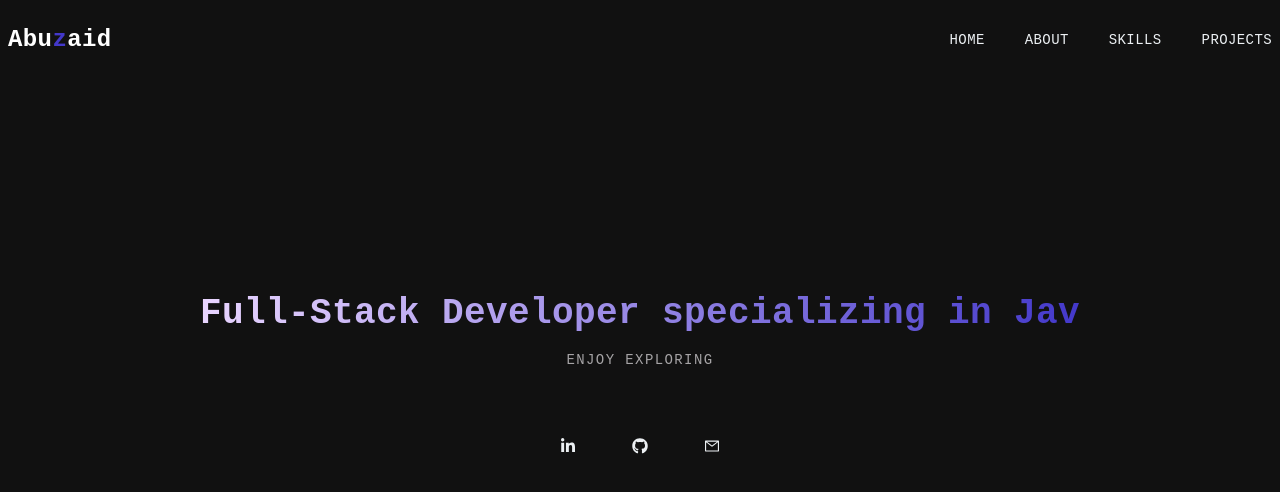
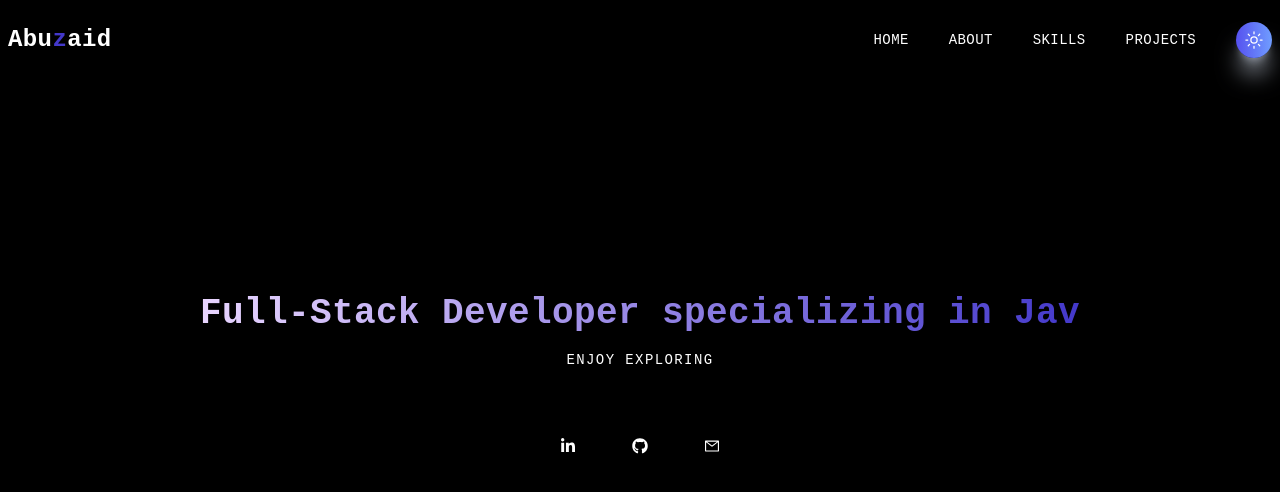
Before and after one commit to Abuzaid911/Abuzaid, a Next.js app: page / in a window 1280 px wide. Shown: the top 492 px of the page. Built offline with nearby package versions, Linux system fonts and the light colour scheme.

Commit message:
navbar updated

```diff
--- /dev/null
+++ b/context/ThemeContext.jsx
@@ -0,0 +1,40 @@
+import React, { createContext, useState, useEffect, useContext } from 'react';
+
+const ThemeContext = createContext();
+
+export const ThemeProvider = ({ children }) => {
+  const [isDarkMode, setIsDarkMode] = useState(true);
+
+  useEffect(() => {
+    // Check if user has a saved preference
+    const savedTheme = localStorage.getItem('theme');
+    if (savedTheme) {
+      setIsDarkMode(savedTheme === 'dark');
+    }
+  }, []);
+
+  useEffect(() => {
+    // Update document class when theme changes
+    if (isDarkMode) {
+      document.documentElement.classList.add('dark');
+      document.documentElement.classList.remove('light');
+      localStorage.setItem('theme', 'dark');
+    } else {
+      document.documentElement.classList.add('light');
+      document.documentElement.classList.remove('dark');
+      localStorage.setItem('theme', 'light');
+    }
+  }, [isDarkMode]);
+
+  const toggleTheme = () => {
+    setIsDarkMode(!isDarkMode);
+  };
+
+  return (
+    <ThemeContext.Provider value={{ isDarkMode, toggleTheme }}>
+      {children}
+    </ThemeContext.Provider>
+  );
+};
+
+export const useTheme = () => useContext(ThemeContext);
--- a/package.json
+++ b/package.json
@@ -13,7 +13,7 @@
     "next": "13.1.2",
     "react": "18.2.0",
     "react-dom": "18.2.0",
-    "react-icons": "^4.7.1"
+    "react-icons": "^4.12.0"
   },
   "devDependencies": {
     "@types/node": "22.13.1",
--- a/pages/Components/About.jsx
+++ b/pages/Components/About.jsx
@@ -30,6 +30,7 @@
 // };
 
 // export default About;
+'use client'
 import React from "react";
 import Image from "next/image";
 import { useTypingEffect } from "../../components/useTypingEffect"; // Import Hook
--- a/pages/Components/Main.jsx
+++ b/pages/Components/Main.jsx
@@ -4,8 +4,11 @@ import React from 'react'
 import { AiOutlineMail } from 'react-icons/ai'
 import { FaGithub, FaLinkedinIn } from 'react-icons/fa'
 import { TypingEffect } from "../../components/Typing-effect";
+import { useTheme } from '../../context/ThemeContext';
 
 const Main = () => {
+    const { isDarkMode } = useTheme();
+
     return (
         <div className='w-full h-screen text-center'>
             <div className='max-w-[1240px] w-full h-full mx-auto p-2 flex justify-center items-center '>
@@ -16,7 +19,7 @@ const Main = () => {
                         <TypingEffect className="whitespace-nowrap" words={["React", "Nextjs", "Java", "Web Development"]} />
                     </h1>
 
-                    <p className="uppercase text-sm tracking-widest text-[#e6e2e6b3] py-4">
+                    <p className={`uppercase text-sm tracking-widest ${isDarkMode ? 'text-white' : 'text-black'} py-4`}>
                         Enjoy Exploring
                     </p>
 
--- a/pages/Components/Navbar.jsx
+++ b/pages/Components/Navbar.jsx
@@ -1,11 +1,15 @@
+'use client'
 import Image from 'next/image';
 import Link from 'next/link';
 import React, { useState, useEffect } from 'react';
 import { AiOutlineClose, AiOutlineMail, AiOutlineMenu } from 'react-icons/ai';
-import { FaGithub, FaLinkedinIn } from 'react-icons/fa';
+import { FaGithub, FaLinkedinIn, FaSun, FaMoon } from 'react-icons/fa';
 import { BsFillPersonLinesFill } from 'react-icons/bs';
 import NavLogo from '/public/assets/navLogo.png';
 import NewLogo from '/public/assets/projects/newlogo.png';
+import { useTheme } from '../../context/ThemeContext';
+import { IoSunnyOutline, IoMoonOutline } from "react-icons/io5";
+
 
 // import { useRouter } from 'next/router';
 
@@ -14,6 +18,8 @@ const Navbar = () => {
     const [shadow, setShadow] = useState(false);
     const [navBg, setNavBg] = useState('#111');
     const [linkColor, setLinkColor] = useState('#ecf0f3');
+    const { isDarkMode, toggleTheme } = useTheme();
+
     const handleNav = () => {
         setNav(!nav);
     };
@@ -29,6 +35,17 @@ const Navbar = () => {
         window.addEventListener('scroll', handleShadow);
     }, []);
 
+    useEffect(() => {
+        // Update navbar colors based on theme
+        if (isDarkMode) {
+            setNavBg('#000');
+            setLinkColor('#ffffff');
+        } else {
+            setNavBg('#ffffff');
+            setLinkColor('#000');
+        }
+    }, [isDarkMode]);
+
     return (
         <div
             style={{ backgroundColor: `${navBg}` }}
@@ -40,13 +57,13 @@ const Navbar = () => {
         >
             <div className='flex justify-between items-center w-full h-full px-2 2xl:px-16'>
                 <Link legacyBehavior href='/'>
-                    <a className='text-white text-2xl font-bold cursor-pointer'>
+                    <a className={`${isDarkMode ? 'text-white' : 'text-black'} text-2xl font-bold cursor-pointer`}>
                         Abu<span className='text-indigo-700'>z</span>aid
                     </a>
                 </Link>
 
                 <div>
-                    <ul style={{ color: `${linkColor}` }} className='hidden md:flex'>
+                    <ul style={{ color: `${linkColor}` }} className='hidden md:flex items-center'>
                         <li className='ml-10 text-sm uppercase hover:border-b'>
                             <Link href='/'>Home</Link>
                         </li>
@@ -59,15 +76,37 @@ const Navbar = () => {
                         <li className='ml-10 text-sm uppercase hover:border-b'>
                             <Link href='/#projects'>Projects</Link>
                         </li>
-
+                        <li className='ml-10'>
+                            <button
+                                onClick={toggleTheme}
+                                className='p-2 rounded-full'
+                            >
+                                {isDarkMode ? (
+                                    <IoSunnyOutline className='' size={20} />
+                                ) : (
+                                    <IoMoonOutline className='' size={20} />
+                                )}
+                            </button>
+                        </li>
                     </ul>
 
-                    <div
-                        style={{ color: `${linkColor}` }}
-                        onClick={handleNav}
-                        className='md:hidden'
-                    >
-                        <AiOutlineMenu size={25} />
+                    <div className='flex items-center md:hidden'>
+                        <button
+                            onClick={toggleTheme}
+                            className='p-2 mr-3 rounded-full shadow-none'
+                        >
+                            {isDarkMode ? (
+                                <IoSunnyOutline className='' size={20} />
+                            ) : (
+                                <IoMoonOutline className='' size={20} />
+                            )}
+                        </button>
+                        <div
+                            style={{ color: `${linkColor}` }}
+                            onClick={handleNav}
+                        >
+                            <AiOutlineMenu size={25} />
+                        </div>
                     </div>
                 </div>
             </div>
@@ -83,32 +122,32 @@ const Navbar = () => {
                 <div
                     className={
                         nav
-                            ? ' fixed left-0 top-0 w-[75%] sm:w-[60%] md:w-[45%] h-screen bg-[#010306] p-10 ease-in duration-500'
+                            ? ` fixed left-0 top-0 w-[75%] sm:w-[60%] md:w-[45%] h-screen ${isDarkMode ? 'bg-[#000]' : 'bg-[#ffffff]'} p-10 ease-in duration-500`
                             : 'fixed left-[-100%] top-0 p-10 ease-in duration-500'
                     }
                 >
                     <div>
                         <div className='flex w-full items-center justify-between'>
                             <Link legacyBehavior href='/'>
-                                <a className='text-white text-2xl font-bold cursor-pointer'>
+                                <a className={`${isDarkMode ? 'text-white' : 'text-black'} text-2xl font-bold cursor-pointer`}>
                                     Abu<span className='text-indigo-700'>z</span>aid
                                 </a>
                             </Link>
                             <div
                                 onClick={handleNav}
-                                className='rounded-full shadow-sm shadow-white p-3 cursor-pointer'
+                                className={`rounded-full shadow-sm ${isDarkMode ? 'shadow-white' : 'shadow-black'} p-3 cursor-pointer`}
                             >
                                 <AiOutlineClose />
                             </div>
                         </div>
-                        <div className='border-b border-gray-300 my-4'>
-                            <p className='w-[85%] md:w-[90%] py-4 font-mono'>
+                        <div className={`border-b ${isDarkMode ? 'border-gray-300' : 'border-gray-700'} my-4`}>
+                            <p className={`w-[85%] md:w-[90%] py-4 font-mono ${isDarkMode ? 'text-white' : 'text-black'}`}>
                                 Let&#39;s have fun!
                             </p>
                         </div>
                     </div>
                     <div className='py-4 flex flex-col'>
-                        <ul className='uppercase'>
+                        <ul className={`uppercase ${isDarkMode ? 'text-white' : 'text-black'}`}>
                             <Link href='/'>
                                 <li onClick={() => setNav(false)} className='py-4 text-sm'>
                                     Home
@@ -141,7 +180,7 @@ const Navbar = () => {
                                     target='_blank'
                                     rel='noreferrer'
                                 >
-                                    <div className='rounded-full shadow-lg p-3 cursor-pointer hover:scale-105 ease-in duration-300'>
+                                    <div className={`rounded-full shadow-lg ${isDarkMode ? '' : 'shadow-black'} p-3 cursor-pointer hover:scale-105 ease-in duration-300`}>
                                         <FaLinkedinIn />
                                     </div>
                                 </a>
@@ -150,14 +189,14 @@ const Navbar = () => {
                                     target='_blank'
                                     rel='noreferrer'
                                 >
-                                    <div className='rounded-full shadow-lg p-3 cursor-pointer hover:scale-105 ease-in duration-300'>
+                                    <div className={`rounded-full shadow-lg ${isDarkMode ? '' : 'shadow-black'} p-3 cursor-pointer hover:scale-105 ease-in duration-300`}>
                                         <FaGithub />
                                     </div>
                                 </a>
                                 <Link href='mailto:sabobee911@gmail.com'>
                                     <div
                                         onClick={() => setNav(!nav)}
-                                        className='rounded-full shadow-lg  p-3 cursor-pointer hover:scale-105 ease-in duration-300'
+                                        className={`rounded-full shadow-lg ${isDarkMode ? '' : 'shadow-black'} p-3 cursor-pointer hover:scale-105 ease-in duration-300`}
                                     >
                                         <AiOutlineMail />
                                     </div>
--- a/pages/Components/Projects.jsx
+++ b/pages/Components/Projects.jsx
@@ -8,6 +8,7 @@ import GM from "/public/assets/projects/GM.png";
 import OMW from "/public/assets/projects/OMW.png";
 import Iftar from "/public/assets/projects/Iftar.png";
 import ProjectItem from "../../components/ProjectItem";
+import { useTheme } from '../../context/ThemeContext';
 
 const fadeInVariants = {
   hidden: { opacity: 0, y: 50 },
@@ -15,10 +16,12 @@ const fadeInVariants = {
 };
 
 const Projects = () => {
+  const { isDarkMode } = useTheme();
+
   return (
     <div id="projects" className="w-full py-16">
       <div className="max-w-[1240px] mx-auto px-4">
-        <h2 className="py-4 text-center text-white font-mono text-3xl">
+        <h2 className={`py-4 text-center ${isDarkMode ? 'text-white' : 'text-black'} font-mono text-3xl`}>
           Projects
         </h2>
         <div className="grid md:grid-cols-2 gap-8">
--- a/pages/Components/Skills.jsx
+++ b/pages/Components/Skills.jsx
@@ -1,11 +1,15 @@
+'use client'
 import React from 'react'
 import Image from 'next/image'
+import { useTheme } from '../../context/ThemeContext';
 
 const Skills = () => {
+    const { isDarkMode } = useTheme();
+
     return (
         <div id='skills' className='w-full lg:h-screen p-2'>
             <div className='max-w-[1240px] mx-auto flex flex-col justify-center h-full'>
-                <h2 className='flex justify-center tracking-wider text-[#fff] py-4 font-roboto Mono'>Skills</h2>
+                <h2 className={`flex justify-center tracking-wider ${isDarkMode ? 'text-white' : 'text-black'} py-4 font-roboto Mono`}>Skills</h2>
                 <div className='grid md:grid-cols-2 lg:grid-cols-4 gap-8'>
 
                     <div className='p-6 shadow-xl rounded-xl hover:scale-105 ease-in duration-300'>
--- a/pages/_app.js
+++ b/pages/_app.js
@@ -1,7 +1,12 @@
 import '../styles/globals.css'
+import { ThemeProvider } from '../context/ThemeContext'
 
 function MyApp({ Component, pageProps }) {
-  return <Component {...pageProps} />
+  return (
+    <ThemeProvider>
+      <Component {...pageProps} />
+    </ThemeProvider>
+  )
 }
 
 export default MyApp
--- a/styles/globals.css
+++ b/styles/globals.css
@@ -1,6 +1,22 @@
 @tailwind base;
 @tailwind components;
 @tailwind utilities;
+
+:root {
+  --foreground-rgb: 0, 0, 0;
+  --background-rgb: 255, 255, 255;
+}
+
+.dark {
+  --foreground-rgb: 255, 255, 255;
+  --background-rgb: 0, 0, 0;
+}
+
+body {
+  color: rgb(var(--foreground-rgb));
+  background: rgb(var(--background-rgb));
+  transition: background-color 0.3s ease;
+}
 
 @import url('https://fonts.googleapis.com/css2?family=Raleway:wght@100;200;300;400;500;600;700;800;900&display=swap');
 @import url('https://fonts.googleapis.com/css2?family=Roboto+Mono:wght@400;700&display=swap');
@@ -13,7 +29,7 @@ html{
 
 @layer base{
   body {
-    @apply bg-[#111] text-[#ecf0f3] tracking-wide
+    @apply bg-[#000] text-[#fff] tracking-wide
   }
 
   h1,h2,h3,h4,h5,h6 {
```
Also changed, not shown: 1 other file (tests, documents, lock files or other folders).
